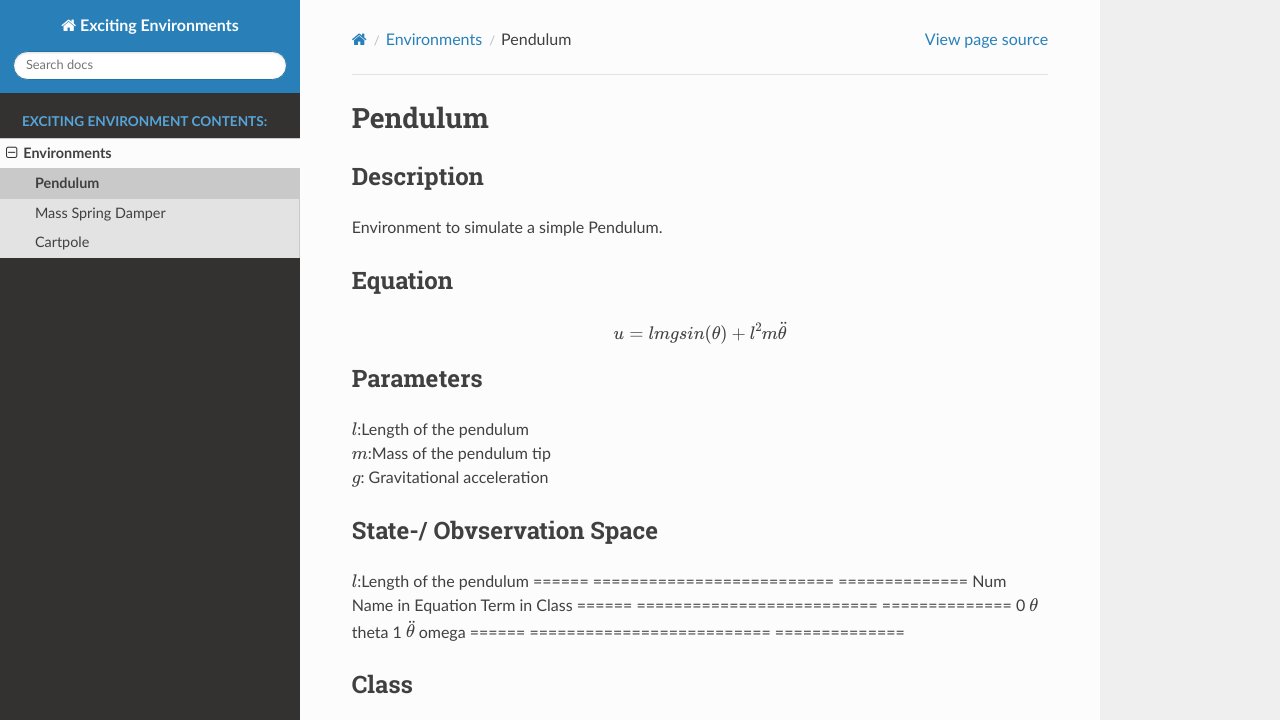
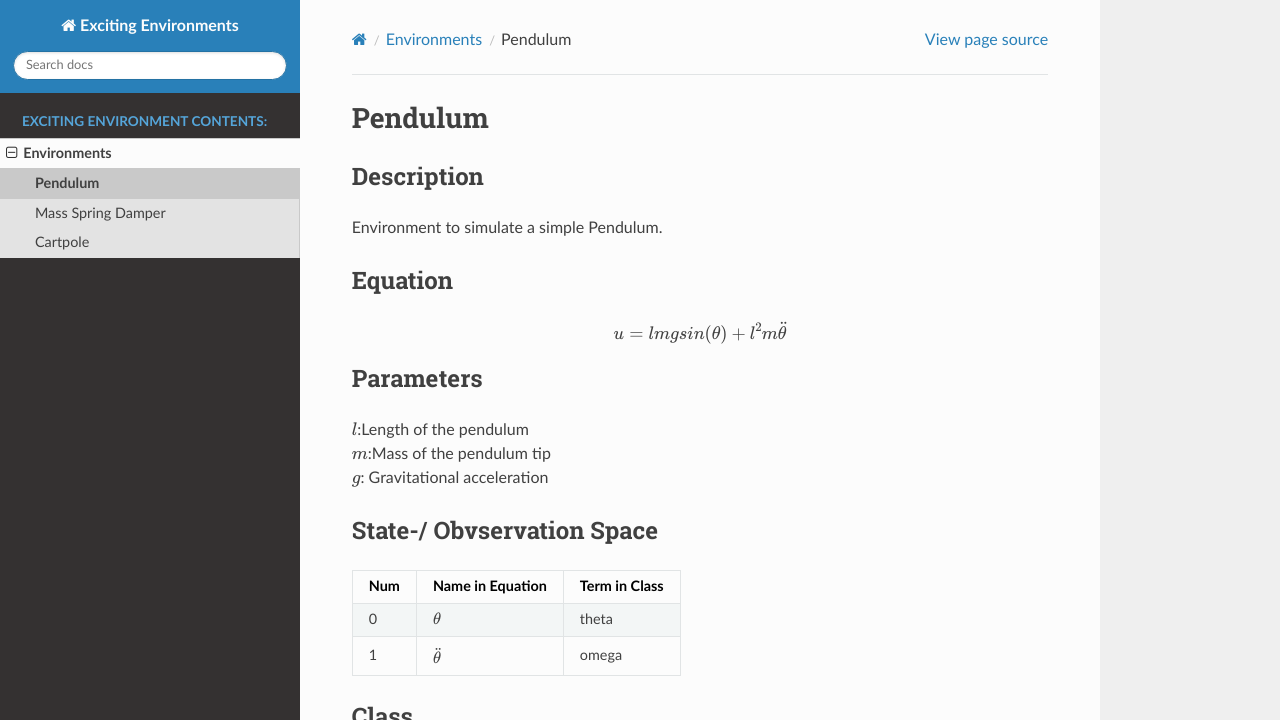
Before and after one commit to ExcitingSystems/exciting-environments, a Sphinx documentation site: the page built from docs/parts/environments/pendulum/pendulum_env.rst, in a window 1280 px wide and 1045 px high, cut to the strip 0-720 px from the top of the window. Built offline with Sphinx 7.4.7 and the Read the Docs theme 2.0.0, drawn with Linux system fonts in a browser that asks for light colours; pages that are not in the unit, such as notebooks, are missing from menus.

Commit message:
docu change

```diff
--- a/docs/parts/environments/pendulum/pendulum_env.rst
+++ b/docs/parts/environments/pendulum/pendulum_env.rst
@@ -21,7 +21,6 @@ Parameters
 State-/ Obvservation Space
 --------------------------------------------------
 
-:math:`l`:Length of the pendulum
 ====== ==========================  ==============
 Num    Name in Equation            Term in Class
 ====== ==========================  ==============
```
